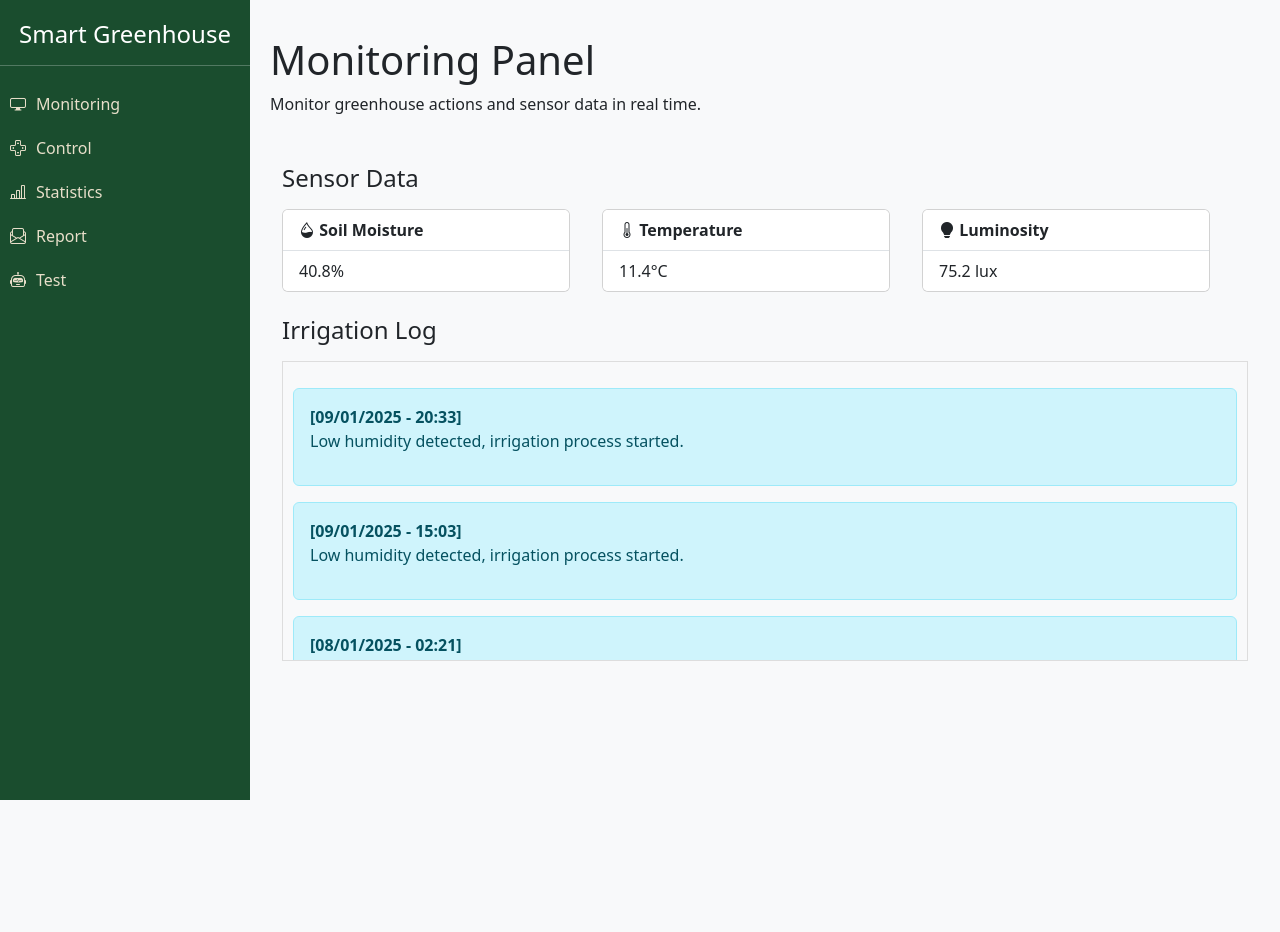
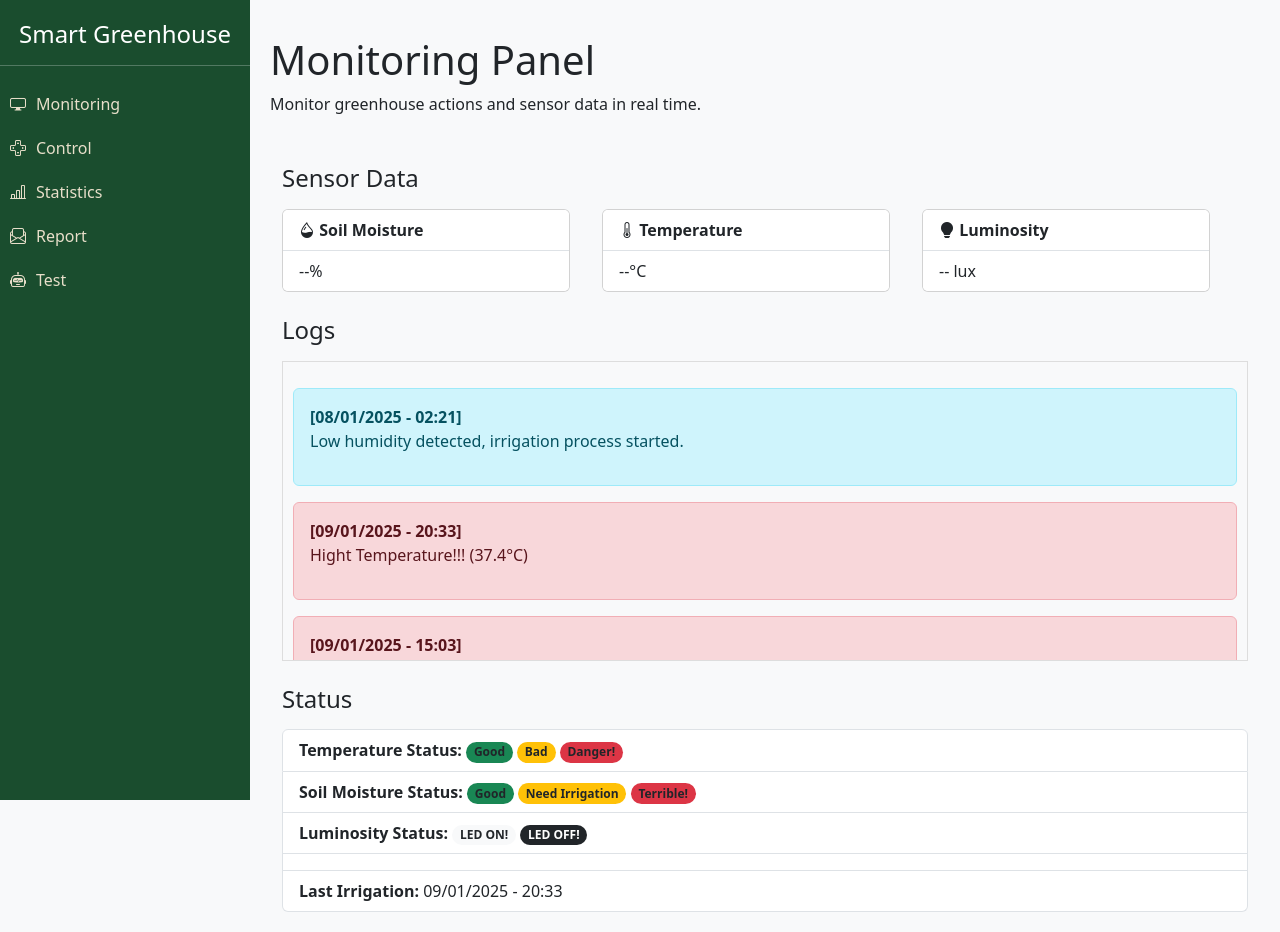
Before and after one commit to marcusnogueiraa/smart-greenhouse-dashboard, a Node server app: page /monitoring in a window 1280 px wide. Before the commit the page ends 800 px from the top, so only its background shows below. Run offline with Node 20, Linux system fonts and the light colour scheme; data comes from the database, SQL or seed files in the repository; data that the repository does not hold is empty; some libraries are stand-ins or nearby versions.

Commit message:
feat: status and log monitoring components

```diff
--- a/views/pages/monitoring.ejs
+++ b/views/pages/monitoring.ejs
@@ -1,17 +1,19 @@
-<%- include('../partials/head') %>
+<%- include('../partials/shared/head') %>
 <body class="bg-light">
-    <%- include('../partials/sideBar') %>
+    <%- include('../partials/shared/sideBar') %>
     <div id="content">
         <h1 class="mt-3">Monitoring Panel</h1>
         <p>Monitor greenhouse actions and sensor data in real time.</p>
         <div class="container mt-5">
             <h4 class="mt-4">Sensor Data</h4>
-            <%- include('../partials/sensorDataList') %>
-            <h4 class="mt-4">Irrigation Log</h4>
-            <%- include('../partials/irrigationLog') %>
+            <%- include('../partials/monitoring/sensorDataList') %>
+            <h4 class="mt-4">Logs</h4>
+            <%- include('../partials/monitoring/messageLogs') %>
+            <h4 class="mt-4">Status</h4>
+            <%- include('../partials/monitoring/status') %>
         </div>
     </div>
-    <script src="/js/polling.js"></script>
+    <script src="/js/sensorDataPolling.js"></script>
     <script src="/bootstrap/js/bootstrap.bundle.min.js"></script>
 </body>
 </html>
--- a/views/partials/irrigationLog.ejs
+++ /dev/null
@@ -1,14 +0,0 @@
-<div class="mt-3 scrollable-div">
-    <div class="alert alert-info mt-3" role="alert">
-        <strong>[09/01/2025 - 20:33]</strong>
-        <p>Low humidity detected, irrigation process started.</p>
-    </div>
-    <div class="alert alert-info mt-3" role="alert">
-        <strong>[09/01/2025 - 15:03]</strong>
-        <p>Low humidity detected, irrigation process started.</p>
-    </div>
-    <div class="alert alert-info mt-3" role="alert">
-        <strong>[08/01/2025 - 02:21]</strong>
-        <p>Low humidity detected, irrigation process started.</p>
-    </div>
-</div>
--- /dev/null
+++ b/views/partials/monitoring/messageLogs.ejs
@@ -0,0 +1,26 @@
+<div class="mt-3 scrollable-div">
+    <div class="alert alert-info mt-3" role="alert">
+        <strong>[08/01/2025 - 02:21]</strong>
+        <p>Low humidity detected, irrigation process started.</p>
+    </div>
+    <div class="alert alert-danger mt-3" role="alert">
+        <strong>[09/01/2025 - 20:33]</strong>
+        <p>Hight Temperature!!! (37.4°C)</p>
+    </div>
+    <div class="alert alert-danger mt-3" role="alert">
+        <strong>[09/01/2025 - 15:03]</strong>
+        <p>Hight Temperature!!! (36.1°C)</p>
+    </div>
+    <div class="alert alert-info mt-3" role="alert">
+        <strong>[08/01/2025 - 02:21]</strong>
+        <p>Low humidity detected, irrigation process started.</p>
+    </div>
+    <div class="alert alert-danger mt-3" role="alert">
+        <strong>[08/01/2025 - 02:21]</strong>
+        <p>Hight Temperature!!! (37.4°C)</p>
+    </div>
+    <div class="alert alert-info mt-3" role="alert">
+        <strong>[09/01/2025 - 15:03]</strong>
+        <p>Low humidity detected, irrigation process started.</p>
+    </div>
+</div>
--- /dev/null
+++ b/views/partials/monitoring/status.ejs
@@ -0,0 +1,22 @@
+<div class="mt-3">
+    <ul class="list-group">
+        <li class="list-group-item"><strong>Temperature Status:</strong>
+            <span class="badge rounded-pill bg-success text-dark">Good</span>
+            <span class="badge rounded-pill bg-warning text-dark">Bad</span>
+            <span class="badge rounded-pill bg-danger text-dark">Danger!</span>
+        </li>
+        <li class="list-group-item"><strong>Soil Moisture Status:</strong>
+            <span class="badge rounded-pill bg-success text-dark">Good</span>
+            <span class="badge rounded-pill bg-warning text-dark">Need Irrigation</span>
+            <span class="badge rounded-pill bg-danger text-dark">Terrible!</span>
+        </li>
+        <li class="list-group-item"><strong>Luminosity Status:</strong>
+            <span class="badge rounded-pill bg-light text-dark">LED ON!</span>
+            <span class="badge rounded-pill bg-dark">LED OFF!</span>
+        </li>
+        <li class="list-group-item"></li>
+        <li class="list-group-item">
+            <strong>Last Irrigation: </strong> 09/01/2025 - 20:33
+        </li>
+    </ul>
+</div>
```
Also changed, not shown: public/js/sensorDataPolling.js (renamed from public/js/polling.js), views/partials/monitoring/sensorDataList.ejs (renamed from views/partials/sensorDataList.ejs), views/partials/shared/head.ejs (renamed from views/partials/head.ejs), views/partials/shared/sideBar.ejs (renamed from views/partials/sideBar.ejs).
